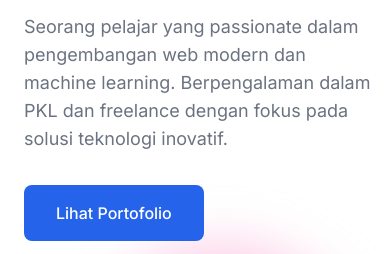
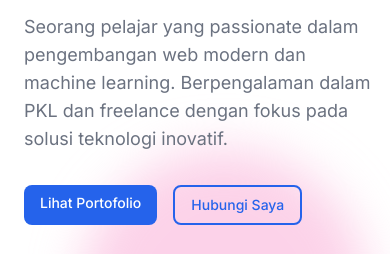
Before and after one commit to mutazs21/Portofolio, a plain HTML site: page index.html in a window 390 px wide. Shown: the part 547-801 px from the top of the page. Drawn offline with nearby package versions, Linux system fonts and the light colour scheme.

Commit message:
Add files via upload

```diff
--- a/index.html
+++ b/index.html
@@ -151,7 +151,7 @@
         </div>
 
         <div class="max-w-7xl mx-auto px-4 sm:px-8 pb-16 pt-16 lg:px-8 relative z-10">
-            <div class="flex flex-col-reverse md:flex-row items-center gap-12 md:gap-20">
+            <div class="flex flex-col-reverse lg:flex-row items-center gap-12 md:gap-20">
                 <div class="space-y-8 pl-2">
                     <div class="space-y-4">
                         <h1 class="text-3xl md:text-4xl font-bold">
@@ -165,10 +165,12 @@
                     </div>
 
                     <div class="flex flex-wrap gap-4">
-                        <a href="#portofolio" class="px-8 py-4 bg-primary-600 hover:bg-primary-700 text-white rounded-lg font-medium transition-colors">
+                        <a href="#portofolio"
+                            class="px-4 py-2 sm:px-6 sm:py-3 md:px-8 md:py-4 bg-primary-600 hover:bg-primary-700 text-white rounded-lg font-medium text-sm sm:text-base md:text-lg transition-colors">
                             Lihat Portofolio
                         </a>
-                        <a href="#kontak" class="px-8 py-4 border-2 border-primary-600 text-primary-600 hover:bg-primary-600 hover:text-white rounded-lg font-medium transition-colors">
+                        <a href="#kontak"
+                            class="px-4 py-2 sm:px-6 sm:py-3 md:px-8 md:py-4 border-2 border-primary-600 text-primary-600 hover:bg-primary-600 hover:text-white rounded-lg font-medium text-sm sm:text-base md:text-lg transition-colors">
                             Hubungi Saya
                         </a>
                     </div>
@@ -188,7 +190,7 @@
                 <div class="relative">
                     <div class="relative z-10 floating">
                       <img src="assets/img/foto21.png" alt="Mumtaaz Abdurrahman"
-                           class="w-80 h-72 sm:w-96 sm:h-80 md:w-96 md:h-96 lg:w-[650px] lg:h-[500px] mx-auto object-cover">
+                           class="w-80 h-72 sm:w-full sm:h-80 md:w-full md:h-96 lg:w-[650px] lg:h-[500px] mx-auto object-cover">
                     </div>
                 </div>
             </div>
```
